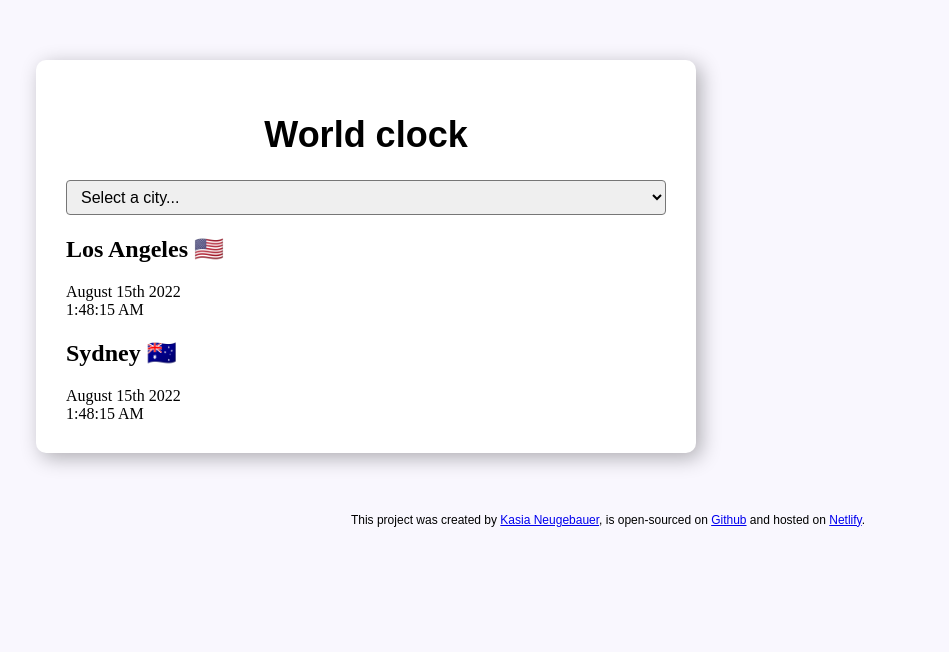
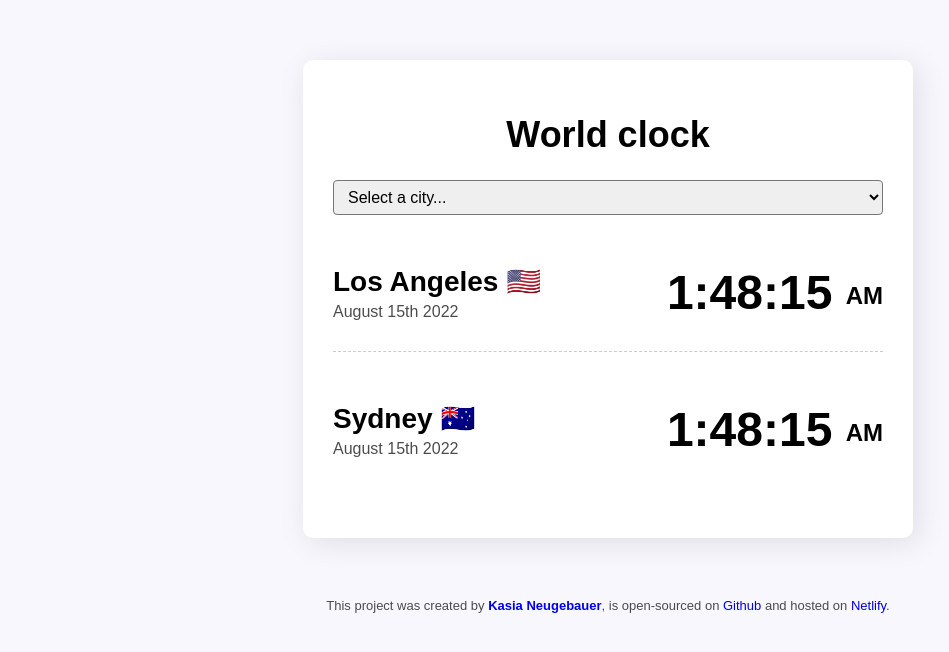
Before and after one commit to kas-neu/world-clock, a plain HTML site: page index.html in a window 1280 px wide. Shown: the whole page, without its empty margins (32-981 px from the left). Drawn offline with nearby package versions, Linux system fonts and the light colour scheme.

Commit message:
Added completed css as a base to the final project

```diff
--- a/index.html
+++ b/index.html
@@ -20,21 +20,26 @@
       </select>
 
       <div class="city">
-        <h2>Los Angeles 🇺🇸</h2>
-        <div class="date">August 15th 2022</div>
-        <div class="time">1:48:15 AM</div>
+        <div>
+          <h2>Los Angeles 🇺🇸</h2>
+          <div class="date">August 15th 2022</div>
+        </div>
+        <div class="time">1:48:15 <small>AM</small></div>
       </div>
 
       <div class="city">
-        <h2>Sydney 🇦🇺</h2>
-        <div class="date">August 15th 2022</div>
-        <div class="time">1:48:15 AM</div>
+        <div>
+          <h2>Sydney 🇦🇺</h2>
+          <div class="date">August 15th 2022</div>
+        </div>
+        <div class="time">1:48:15 <small>AM</small></div>
       </div>
     </div>
     <footer>
       This project was created by
-      <a href="https://github.com/kas-neu" target="_blank">Kasia Neugebauer</a>,
-      is open-sourced on
+      <a class="name" href="https://github.com/kas-neu" target="_blank"
+        >Kasia Neugebauer</a
+      >, is open-sourced on
       <a href="https://github.com/kas-neu/world-clock" target="_blank"
         >Github</a
       >
--- a/src/style.css
+++ b/src/style.css
@@ -1,7 +1,7 @@
 body {
   background-color: #f9f7fe;
+  font-family: sans-serif;
 }
-
 select {
   display: block;
   width: 100%;
@@ -9,25 +9,52 @@ select {
   font-size: 16px;
   border-radius: 4px;
 }
+h1 {
+  text-align: center;
+  font-size: 36px;
+}
+h2 {
+  margin: 0 0 5px;
+  font-size: 28px;
+}
+a {
+  text-decoration: none;
+}
 
+.city {
+  display: flex;
+  justify-content: space-between;
+  margin: 20px 0;
+  border-bottom: 1px dashed rgba(0, 0, 0, 0.2);
+  padding: 30px 0;
+}
+.city:last-child {
+  border: none;
+}
+.date {
+  opacity: 0.7;
+}
+.time {
+  font-size: 48px;
+  font-weight: bold;
+}
+.time small {
+  font-size: 24px;
+  vertical-align: middle;
+}
 .container {
-  max-width: 600px;
-  margin: 0 auto;
+  max-width: 550px;
+  margin: 60px auto;
   background-color: white;
   padding: 30px;
-  margin: 60px;
-  box-shadow: 5px 5px 20px rgba(0, 0, 0, 0.3);
+  box-shadow: 5px 5px 30px rgba(0, 0, 0, 0.1);
   border-radius: 10px;
 }
-
-h1 {
-  text-align: center;
-  font-family: sans-serif;
-  font-size: 36px;
+.name {
+  font-weight: bold;
 }
-
 footer {
   text-align: center;
-  font-size: 12px;
-  font-family: sans-serif;
+  font-size: 13px;
+  color: rgba(0, 0, 0, 0.7);
 }
```
